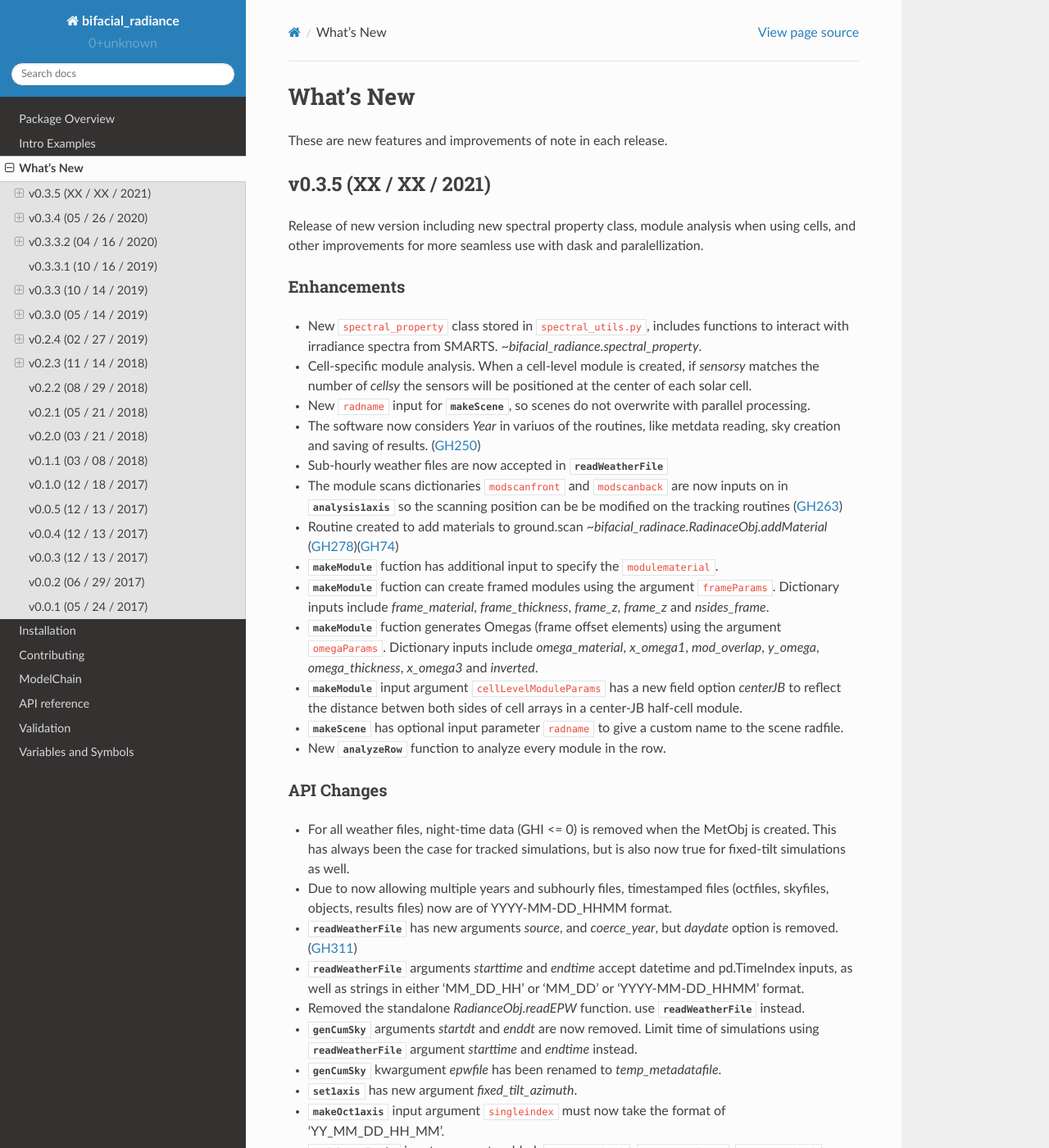
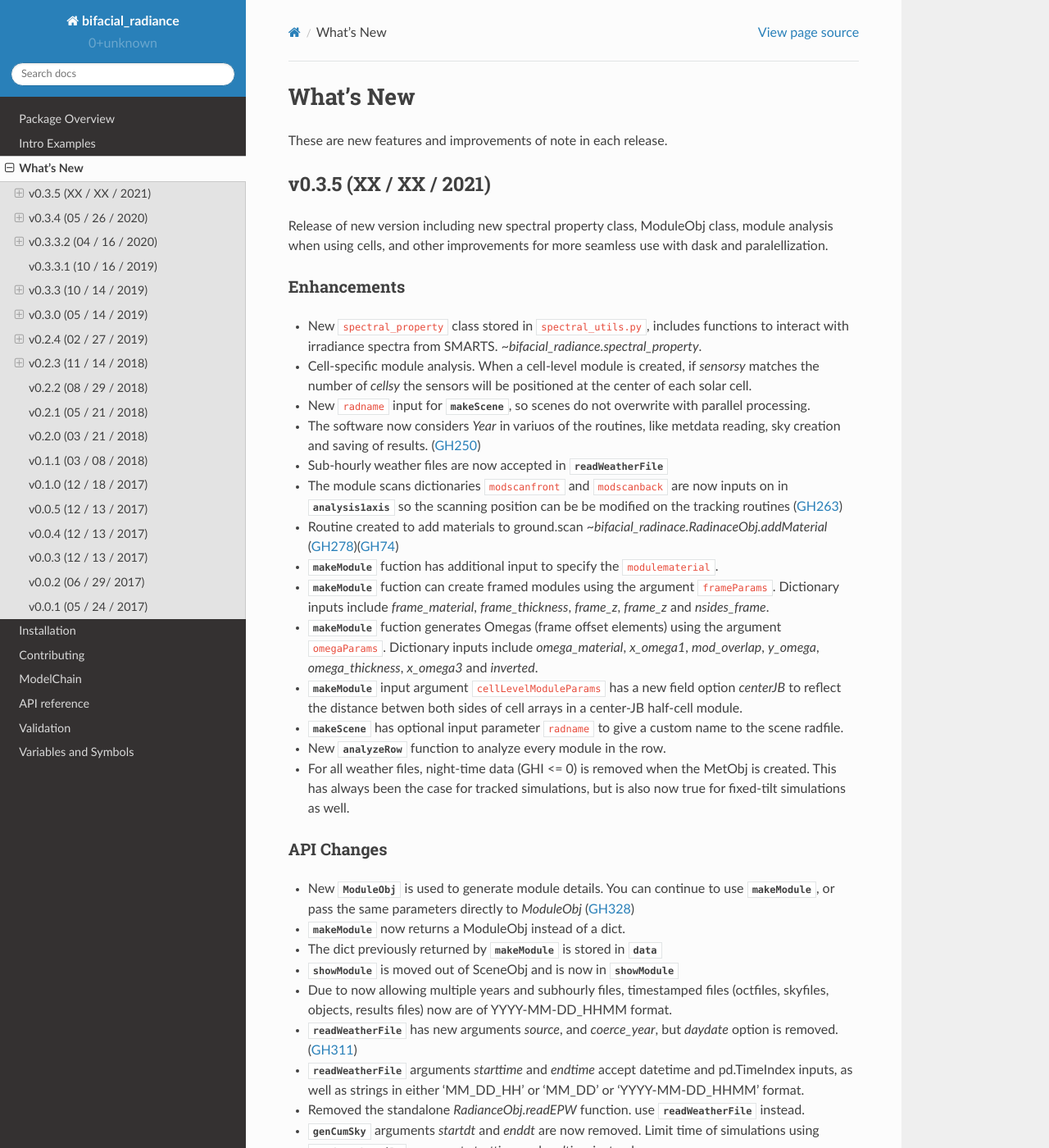
Before and after one commit to NREL/bifacial_radiance, a Sphinx documentation site: the page built from docs/sphinx/source/whatsnew.rst, in a window 1280 px wide and 1400 px high. Shown: the whole window at 82% size. Built offline with Sphinx 7.4.7 and the Read the Docs theme 2.0.0, drawn with Linux system fonts in a browser that asks for light colours; some of the changed text lies outside the part shown.

Commit message:
Update whatsnew/v0.3.5.rst

```diff
--- a/docs/sphinx/source/whatsnew/v0.3.5.rst
+++ b/docs/sphinx/source/whatsnew/v0.3.5.rst
@@ -2,7 +2,8 @@
 
 v0.3.5 (XX / XX / 2021)
 ------------------------
-Release of new version including new spectral property class, module analysis when using cells, and other improvements for more seamless use with dask and paralellization.
+Release of new version including new spectral property class, ModuleObj class, module analysis when using cells,
+and other improvements for more seamless use with dask and paralellization.
 
 
 Enhancements
@@ -20,12 +21,16 @@ Enhancements
 * :py:class:`~bifacial_radiance.RadianceObj.makeModule` input argument ``cellLevelModuleParams`` has a new field option `centerJB` to reflect the distance betwen both sides of cell arrays in a center-JB half-cell module.
 * :py:class:`~bifacial_radiance.RadianceObj.makeScene` has optional input parameter ``radname`` to give a custom name to the scene radfile.
 * New :py:class:`~bifacial_radiance.AnalysisObj.analyzeRow` function to analyze every module in the row.
+* For all weather files, night-time data (GHI <= 0) is removed when the MetObj is created.  This has always been the case for tracked simulations, but is also now true for fixed-tilt simulations as well.
 
 
 
 API Changes
 ~~~~~~~~~~~~
-* For all weather files, night-time data (GHI <= 0) is removed when the MetObj is created.  This has always been the case for tracked simulations, but is also now true for fixed-tilt simulations as well.
+* New :py:class:`~bifacial_radiance.ModuleObj` is used to generate module details. You can continue to use :py:class:`~bifacial_radiance.RadianceObj.makeModule`, or pass the same parameters directly to `ModuleObj` (:issue:`328`)
+* :py:class:`~bifacial_radiance.RadianceObj.makeModule` now returns a ModuleObj instead of a dict.
+* The dict previously returned by :py:class:`~bifacial_radiance.RadianceObj.makeModule` is stored in :py:class:`~bifacial_radiance.ModuleObj.data`
+* :py:class:`~bifacial_radiance.SceneObj.showModule` is moved out of SceneObj and is now in :py:class:`~bifacial_radiance.ModuleObj.showModule`
 * Due to now allowing multiple years and subhourly files, timestamped files (octfiles, skyfiles, objects, results files) now are of YYYY-MM-DD_HHMM format.
 * :py:class:`~bifacial_radiance.RadianceObj.readWeatherFile` has new arguments `source`, and `coerce_year`, but `daydate` option is removed. (:issue:`311`)
 * :py:class:`~bifacial_radiance.RadianceObj.readWeatherFile` arguments `starttime` and `endtime` accept datetime and pd.TimeIndex inputs, as well as strings in either 'MM_DD_HH' or 'MM_DD' or 'YYYY-MM-DD_HHMM' format.
@@ -37,10 +42,11 @@ API Changes
 * :py:class:`~bifacial_radiance.AnalysisObj.moduleAnalysis` input arguments added: ``sensorsy_back``, ``sensorsy_front``, ``sensorsx_back``, ``sensorsx_front``, ''modscanfront'', ''modscanback'', ''relative''.
 * :py:class:`~bifacial_radiance.AnalysisObj.analysis` function has boolean input ``RGB`` to enable spectral simulations
 
+
 Deprecations
 ~~~~~~~~~~~~~~
 * :py:class:`~bifacial_radiance.RadianceObj.gendaylit1axis` parameters ``startdate`` and ``enddate`` are now deprecated.  Downselect weather values when reading in weather file with :py:class:`~bifacial_radiance.RadianceObj.readWeatherFile`.
-
+* :py:class:`~bifacial_radiance.SceneObj.makeScene` and :py:class:`~bifacial_radiance.SceneObj.makeScene1axis` kwarg `moduletype` is now `module`
 
 Bug fixes
 ~~~~~~~~~
@@ -48,6 +54,7 @@ Bug fixes
 * runtimeWarnings are ignored in set1axis. Fixes pvlib tracker #260
 * Fixed bug on input file load that would rewrite ''zgap'' parameter as ''ygap''. (:issue:'283')
 * Image folder was not correctly loading on install (:issue:'275')(:issue:'282')
+* Weather data with zero length after filtering returns a more informative error (:issue:'332')
 
 
 
```
